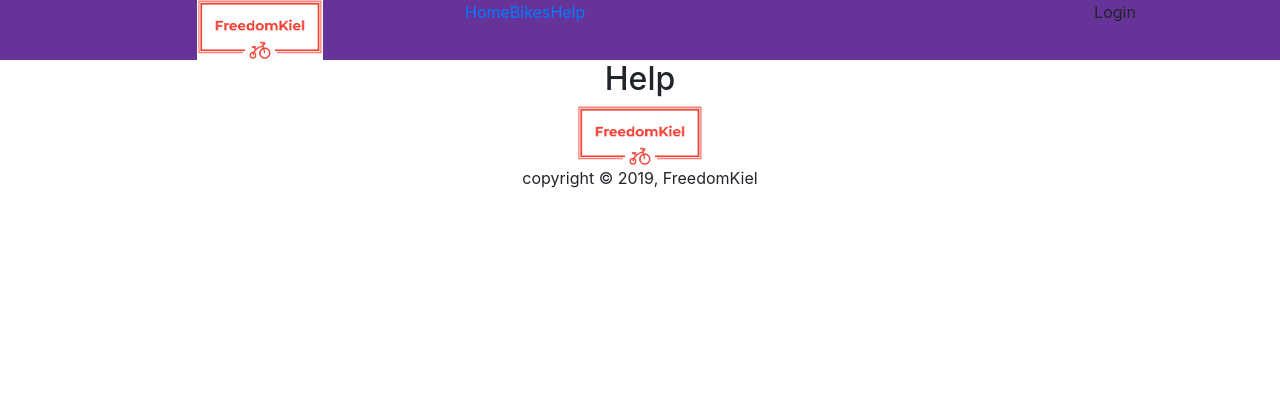
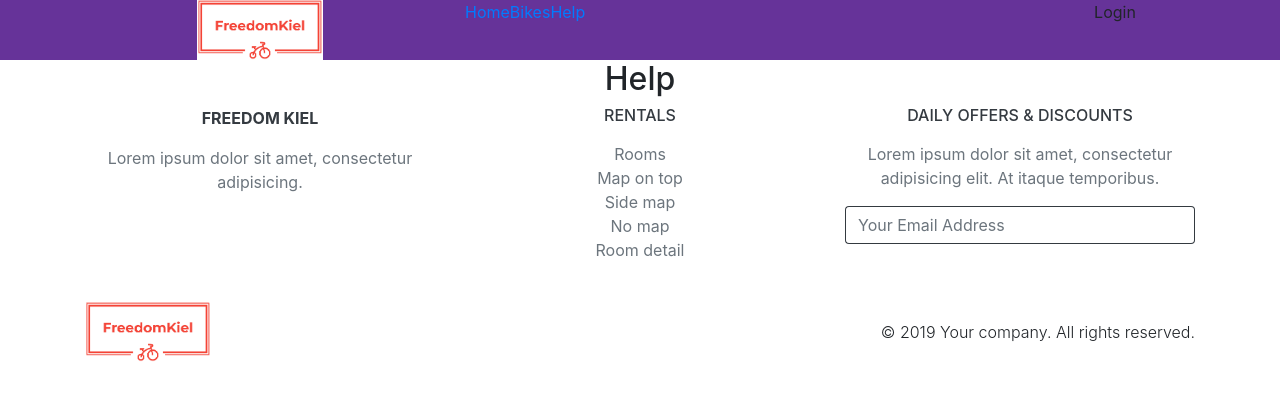
Before and after one commit to nayemmajhar/FreedomKiel, a React (Create React App) app in the folder fkweb/: page /Help in a window 1280 px wide. Shown: the top 400 px of the page. Built offline with nearby package versions, Linux system fonts and the light colour scheme.

Commit message:
footer section for web view added

```diff
--- a/fkweb/src/components/Footer/components/FooterBottom.js
+++ b/fkweb/src/components/Footer/components/FooterBottom.js
@@ -5,10 +5,16 @@ import Logo from './../../Logo/index'
 class FooterBottom extends React.Component {
     render(){
         return(
-            <div id="footer-bottom" className="row">
-                <div className="col-md-12">
-                    <Logo />
-                    <p className="text-center">copyright &copy; 2019, FreedomKiel</p>
+            <div className="py-4 font-weight-light bg-gray-800 text-gray-300">
+                <div className="container">
+                    <div className="row align-items-center">
+                        <div className="col-md-6 text-center text-md-left">
+                            <Logo />
+                        </div>
+                        <div className="col-md-6">
+                            <p className="text-sm mb-md-0 text-md-right">© 2019 Your company.  All rights reserved.</p>
+                        </div>
+                    </div>
                 </div>
             </div>
         )
--- a/fkweb/src/components/Footer/components/FooterWidgets.js
+++ b/fkweb/src/components/Footer/components/FooterWidgets.js
@@ -1,15 +1,56 @@
 import React from 'react';
 
-class Footer extends React.Component {
+class FooterWidgets extends React.Component {
     render(){
         return(
-            <footer id="fk-footer" className="container">
-                <div className="row">
-                    <p>We just created our AppRoute component where all parent components will be imported so they can be rendered on route match. We imported Router and Route from react-router and createHistory from history. The Router serves as the parent </p>
+            <div className="py-6 bg-gray-200 text-muted">
+                <div className="container">
+                    <div className="row">
+                        <div className="col-lg-4 mb-5 mb-lg-0">
+                            <div className="font-weight-bold text-uppercase text-dark mb-3">Freedom Kiel</div>
+                            <p>Lorem ipsum dolor sit amet, consectetur adipisicing.</p>
+                            <ul className="list-inline">
+                                <li className="list-inline-item">
+                                    <a href="#" target="_blank" className="text-muted text-hover-primary"><i className="fab fa-twitter"></i></a>
+                                </li>
+                                <li className="list-inline-item">
+                                    <a href="#" target="_blank" className="text-muted text-hover-primary"><i className="fab fa-facebook"></i></a>
+                                </li>
+                                <li className="list-inline-item">
+                                    <a href="#" target="_blank" className="text-muted text-hover-primary"><i className="fab fa-instagram"></i></a>
+                                </li>
+                                <li className="list-inline-item">
+                                    <a href="#" target="_blank" className="text-muted text-hover-primary"><i className="fab fa-pinterest"></i></a>
+                                </li>
+                            </ul>
+                        </div>
+                        <div className="col-lg-4 col-md-6 mb-5 mb-lg-0">
+                            <h6 className="text-uppercase text-dark mb-3">Rentals</h6>
+                            <ul className="list-unstyled">
+                                <li><a href="#" className="text-muted">Rooms</a></li>
+                                <li><a href="#" className="text-muted">Map on top</a></li>
+                                <li><a href="#" className="text-muted">Side map</a></li>
+                                <li><a href="#" className="text-muted">No map</a></li>
+                                <li><a href="#" className="text-muted">Room detail</a></li>
+                            </ul>
+                        </div>
+                        <div className="col-lg-4">
+                            <h6 className="text-uppercase text-dark mb-3">Daily Offers &amp; Discounts</h6>
+                            <p className="mb-3"> Lorem ipsum dolor sit amet, consectetur adipisicing elit. At itaque temporibus.</p>
+                            <form action="#" id="newsletter-form">
+                                <div className="input-group mb-3">
+                                    <input type="email" placeholder="Your Email Address" aria-label="Your Email Address" className="form-control bg-transparent border-dark border-right-0" />
+                                    <div className="input-group-append">
+                                        <button type="submit" className="btn btn-outline-dark border-left-0"> <i className="fa fa-paper-plane text-lg"></i></button>
+                                    </div>
+                                </div>
+                            </form>
+                        </div>
+                    </div>
                 </div>
-            </footer>
+		    </div>
         )
     }
 }
 
-export default Footer;
+export default FooterWidgets;
--- a/fkweb/src/components/Footer/index.js
+++ b/fkweb/src/components/Footer/index.js
@@ -1,10 +1,12 @@
 import React from 'react';
 import FooterBottom from './components/FooterBottom';
+import FooterWidgets from './components/FooterWidgets';
 
 class Footer extends React.Component {
     render(){
         return(
-            <footer id="fk-footer" className="container">
+            <footer className="position-relative z-index-10 d-print-none">
+                <FooterWidgets />
                 <FooterBottom />
             </footer>
         )
```
